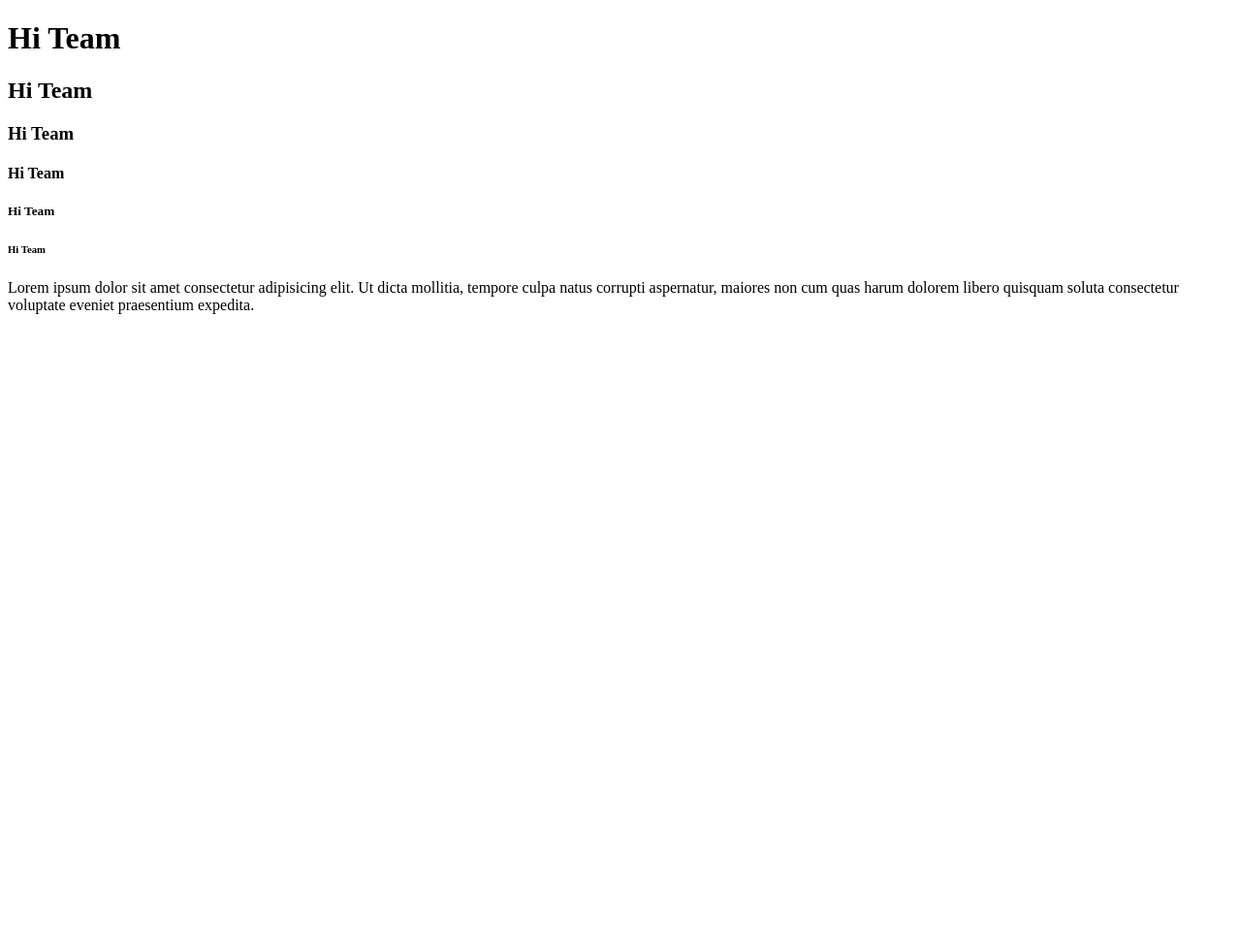
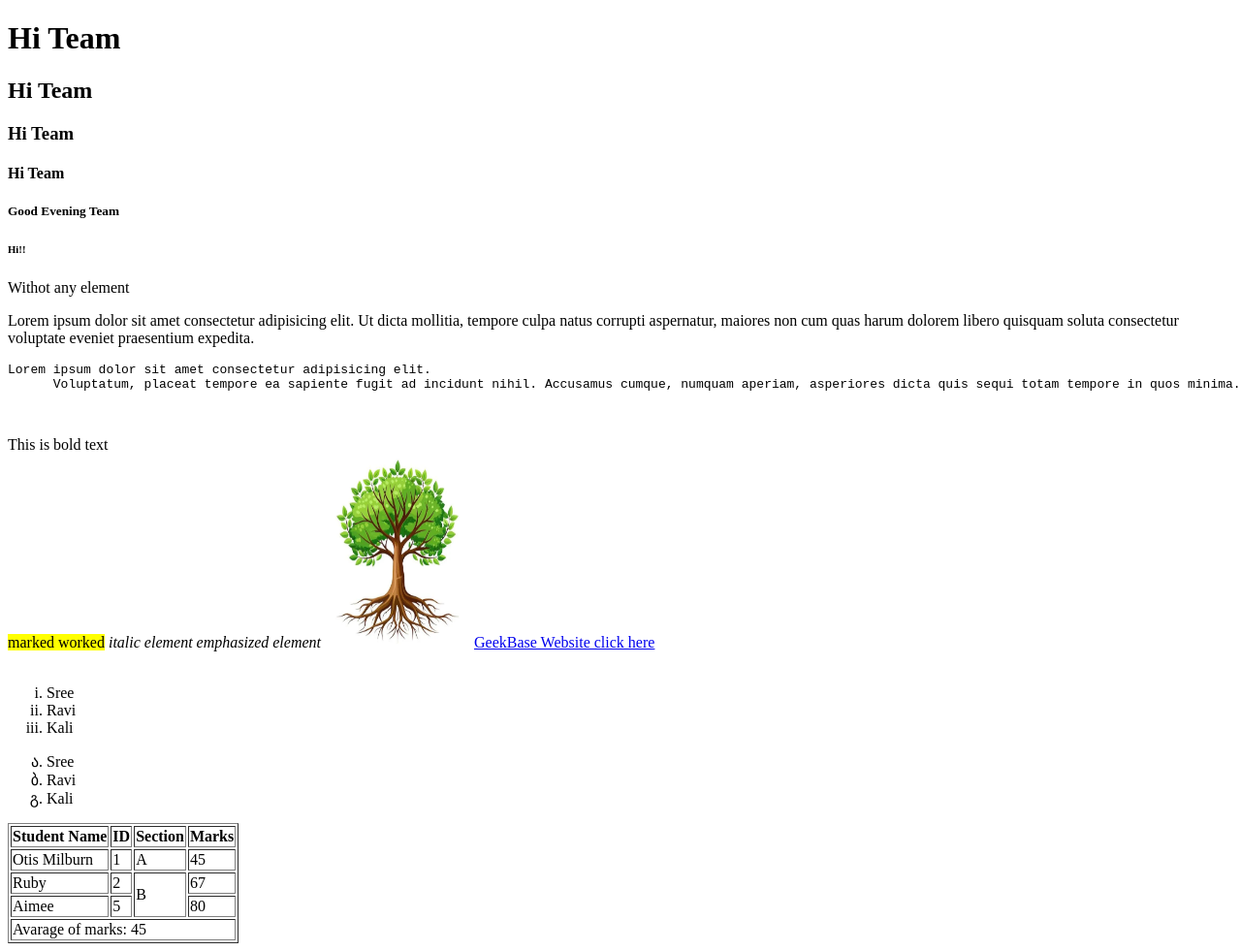
Before and after one commit to SreeBharathiR/dec2025_MERN, a plain HTML site: page index.html in a window 1280 px wide. Shown: the whole page at 97% size. Before the commit the page ends 800 px from the top, so only its background shows below. Drawn offline with Linux system fonts and the light colour scheme.

Commit message:
Day 2 | Image, link, lists, tables & formatting tags

```diff
--- a/index.html
+++ b/index.html
@@ -10,14 +10,93 @@
     <h2>Hi Team</h2>
     <h3>Hi Team</h3>
     <h4>Hi Team</h4>
-    <h5>Hi Team</h5>
-    <h6>Hi Team</h6>
-
+    <h5>Good Evening Team</h5>
+    <h6>Hi!!</h6>
+    Withot any element
     <p>
       Lorem ipsum dolor sit amet consectetur adipisicing elit. Ut dicta
       mollitia, tempore culpa natus corrupti aspernatur, maiores non cum quas
       harum dolorem libero quisquam soluta consectetur voluptate eveniet
       praesentium expedita.
     </p>
+
+    <pre>
+Lorem ipsum dolor sit amet consectetur adipisicing elit.
+      Voluptatum, placeat tempore ea sapiente fugit ad incidunt nihil. Accusamus cumque, numquam aperiam, asperiores dicta quis sequi totam tempore in quos minima.
+    </pre>
+    <!--Formatting tags here:-->
+    <!-- <strong>This is important text</strong> -->
+    <br />
+    <bold>This is bold text</bold>
+    <br />
+    <mark>marked worked</mark>
+    <i>italic element</i>
+    <em>emphasized element</em>
+
+    <!-- image -->
+    <img
+      src="./ime.png"
+      alt="Green color Tree"
+      onerror="this.src=`./image.png`; "
+      height="200"
+      width="150"
+    />
+
+    <!-- link -->
+    <a href="https://www.geekbase.in/" target="_blank"
+      >GeekBase Website click here</a
+    >
+    <br />
+    <br />
+    <!-- list -->
+    <!-- ordered list -->
+    <ol type="i">
+      <li>Sree</li>
+      <li>Ravi</li>
+      <li>Kali</li>
+    </ol>
+    <!-- unordered list -->
+    <ul style="list-style-type: georgian">
+      <li>Sree</li>
+      <li>Ravi</li>
+      <li>Kali</li>
+    </ul>
+
+    <!-- Table -->
+    <table border="1">
+      <thead>
+        <tr>
+          <th>Student Name</th>
+          <th>ID</th>
+          <th>Section</th>
+          <th>Marks</th>
+        </tr>
+      </thead>
+      <tbody>
+        <tr>
+          <td>Otis Milburn</td>
+          <td>1</td>
+          <td>A</td>
+          <td>45</td>
+        </tr>
+        <tr>
+          <td>Ruby</td>
+          <td>2</td>
+          <td rowspan="2">B</td>
+          <td>67</td>
+        </tr>
+        <tr>
+          <td>Aimee</td>
+          <td>5</td>
+
+          <td>80</td>
+        </tr>
+      </tbody>
+      <tfoot>
+        <tr>
+          <td colspan="4">Avarage of marks: 45</td>
+        </tr>
+      </tfoot>
+    </table>
   </body>
 </html>
```
Also changed, not shown: image.png (added), notes.txt.
